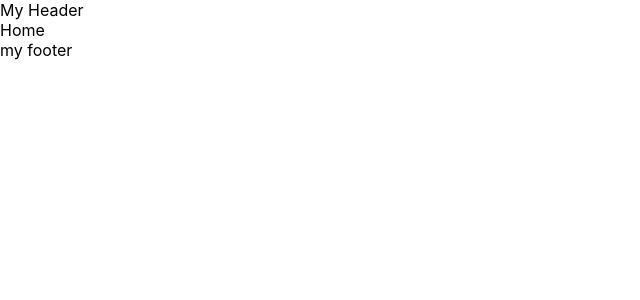
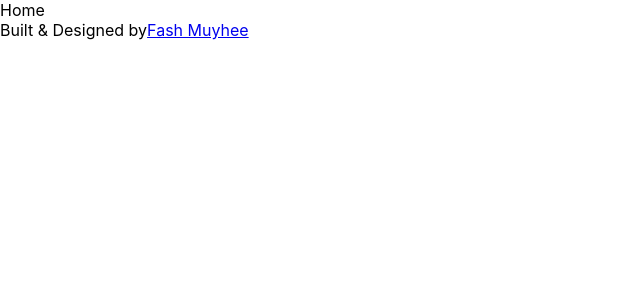
Before and after one commit to FashMuyhee/9jaslangs, a React (Create React App) app: page / in a window 1280 px wide. Shown: the top 300 px of the page, without its empty margins (0-640 px from the left). Built offline with nearby package versions, Linux system fonts and the light colour scheme; the HTML template or start-up script is replaced by a standard one.

Commit message:
restructured app layout

```diff
--- a/src/view/index.js
+++ b/src/view/index.js
@@ -5,12 +5,11 @@ import Result from "./result";
 import SignIn from "./sign-in";
 import SignUp from "./sign-up";
 import Eroor404 from "./404";
-
-const Layout = () => (
-  <div className="layout">
-    <header>My Header</header>
-    <main>
+const Layout = () => {
+  return (
+    <>
         <Switch>
+          {/* <Route path="/" exact component={Result} /> */}
           <Route path="/" exact component={Home} />
           <Route path="/signin" component={SignIn} />
           <Route path="/signup" component={SignUp} />
@@ -18,9 +17,13 @@ const Layout = () => (
           <Route component={Eroor404} />
           <Redirect to="/" />
         </Switch>
-    </main>
-    <footer>my footer</footer>
-  </div>
+      <footer>
+        Built & Designed by
+        <a href="/" target="blank">
+          Fash Muyhee
+        </a>
+      </footer>
+    </>
   );
-
+};
 export default Layout;
```
Lines whose indentation alone changed are shown as unchanged.
